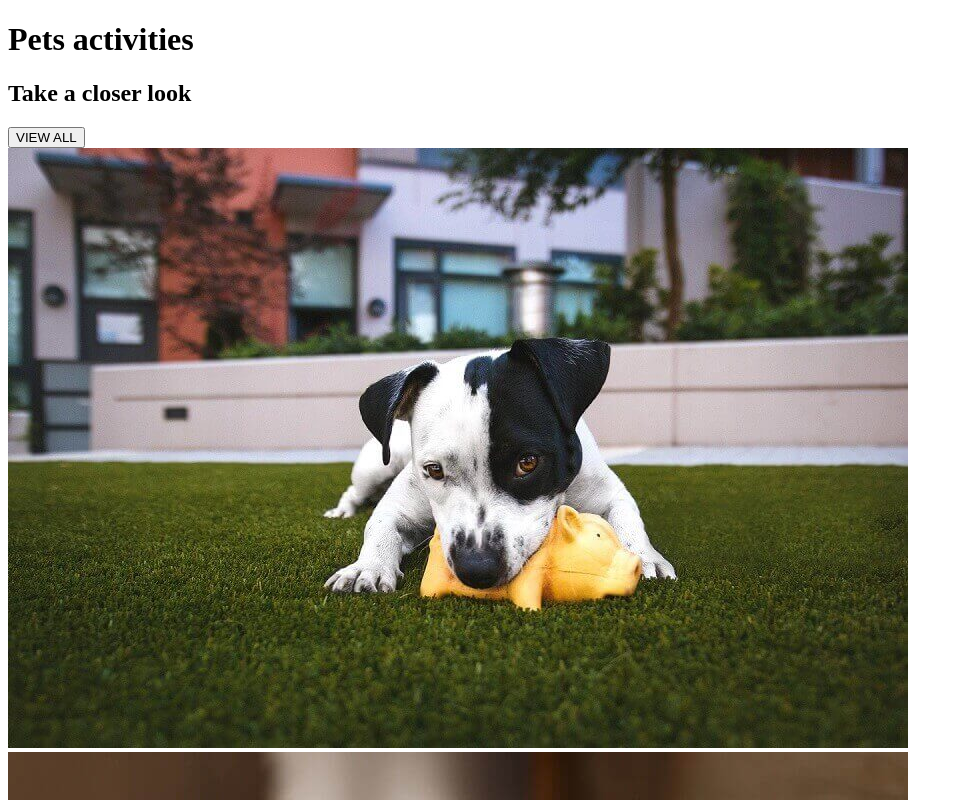
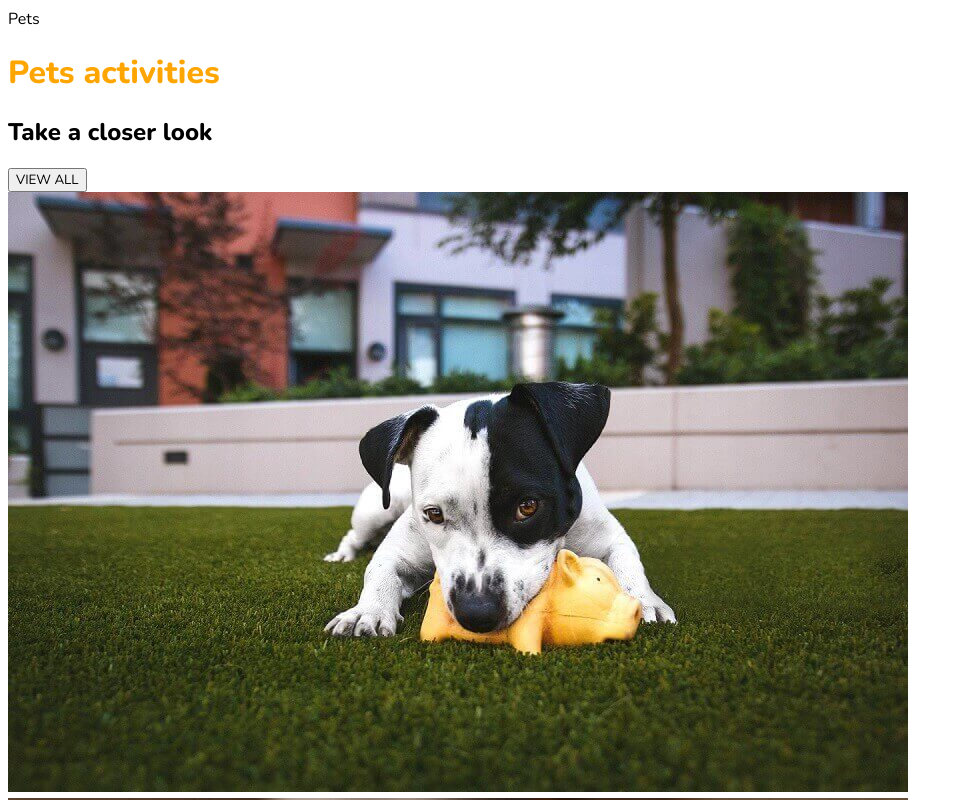
Before and after one commit to bertarosalia/202207-w1ch3-berta-floran, a plain HTML site: page index.html in a window 1280 px wide. Shown: the top 800 px of the page, without its empty margins (0-963 px from the left). Drawn offline with nearby package versions, Linux system fonts and the light colour scheme.

Commit message:
add font styles and color to html and css

```diff
--- /dev/null
+++ b/index.css
@@ -0,0 +1,7 @@
+h1 {
+  font-size: xx-large;
+  color: orange;
+}
+* {
+  font-family: 'Nunito', sans-serif;
+}
--- a/index.html
+++ b/index.html
@@ -4,8 +4,12 @@
   <meta charset="UTF-8">
   <meta http-equiv="X-UA-Compatible" content="IE=edge">
   <meta name="viewport" content="width=device-width, initial-scale=1.0">
+  <link rel="stylesheet" href="index.css"
   <title>Pets</title>
   <link rel="icon" type="image/PNG" href="126515-footprint-photos-vector-animal-png-file-hd.png">
+<link rel="preconnect" href="https://fonts.googleapis.com">
+<link rel="preconnect" href="https://fonts.gstatic.com" crossorigin>
+<link href="https://fonts.googleapis.com/css2?family=Nunito:wght@200;800&display=swap" rel="stylesheet">
 </head>
 <body>
   <h1>Pets activities</h1>
@@ -22,7 +26,7 @@
         <img src="02.jpg" alt="cara de un gato adorable asomando debajo de una alfombra">
       </div>
       <div>
-        <img src="perro contento corriendo por el campo" alt="">
+        <img src="03.jpg" alt= "perro contento corriendo por el campo">
       </div>
     </section>
   </main>
```
